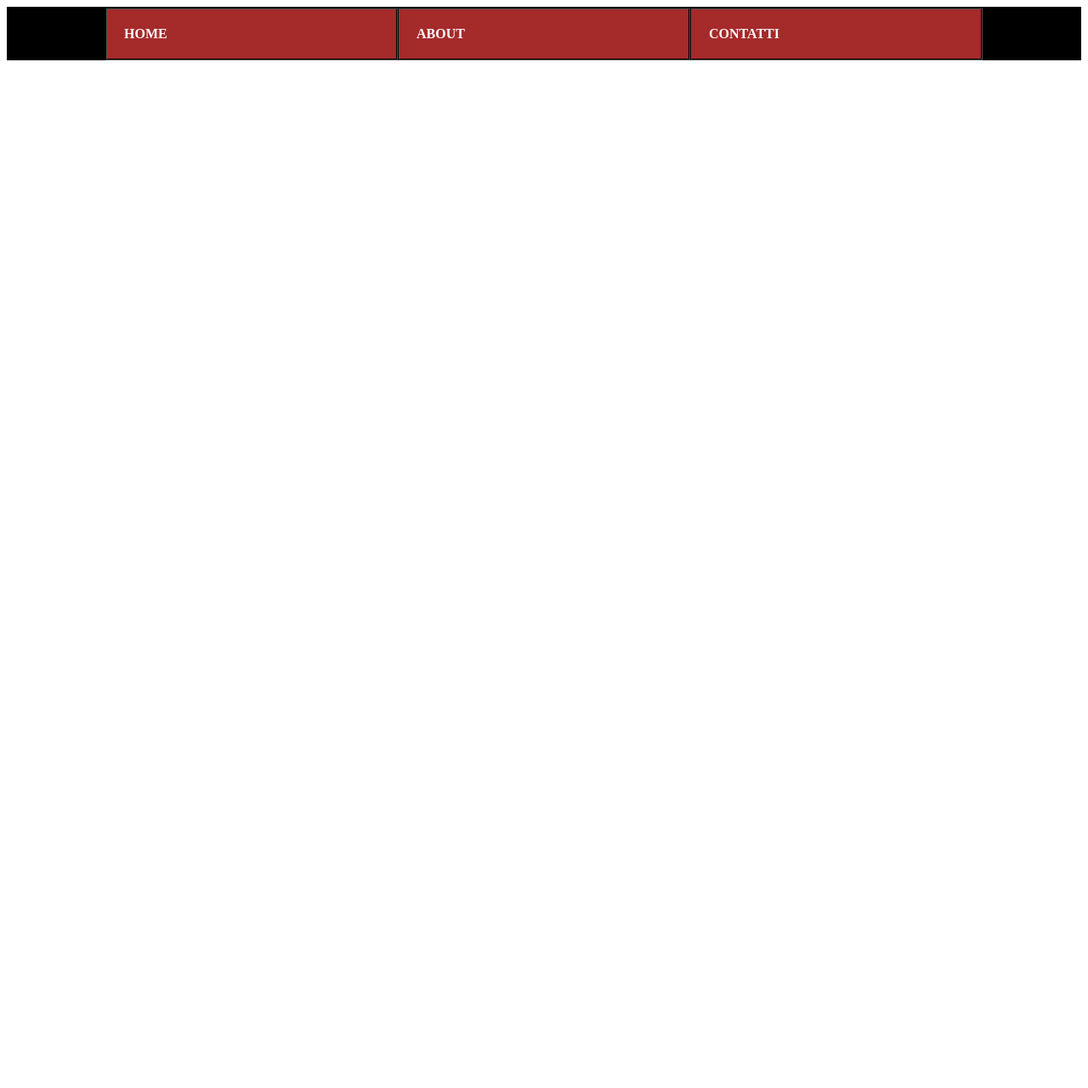
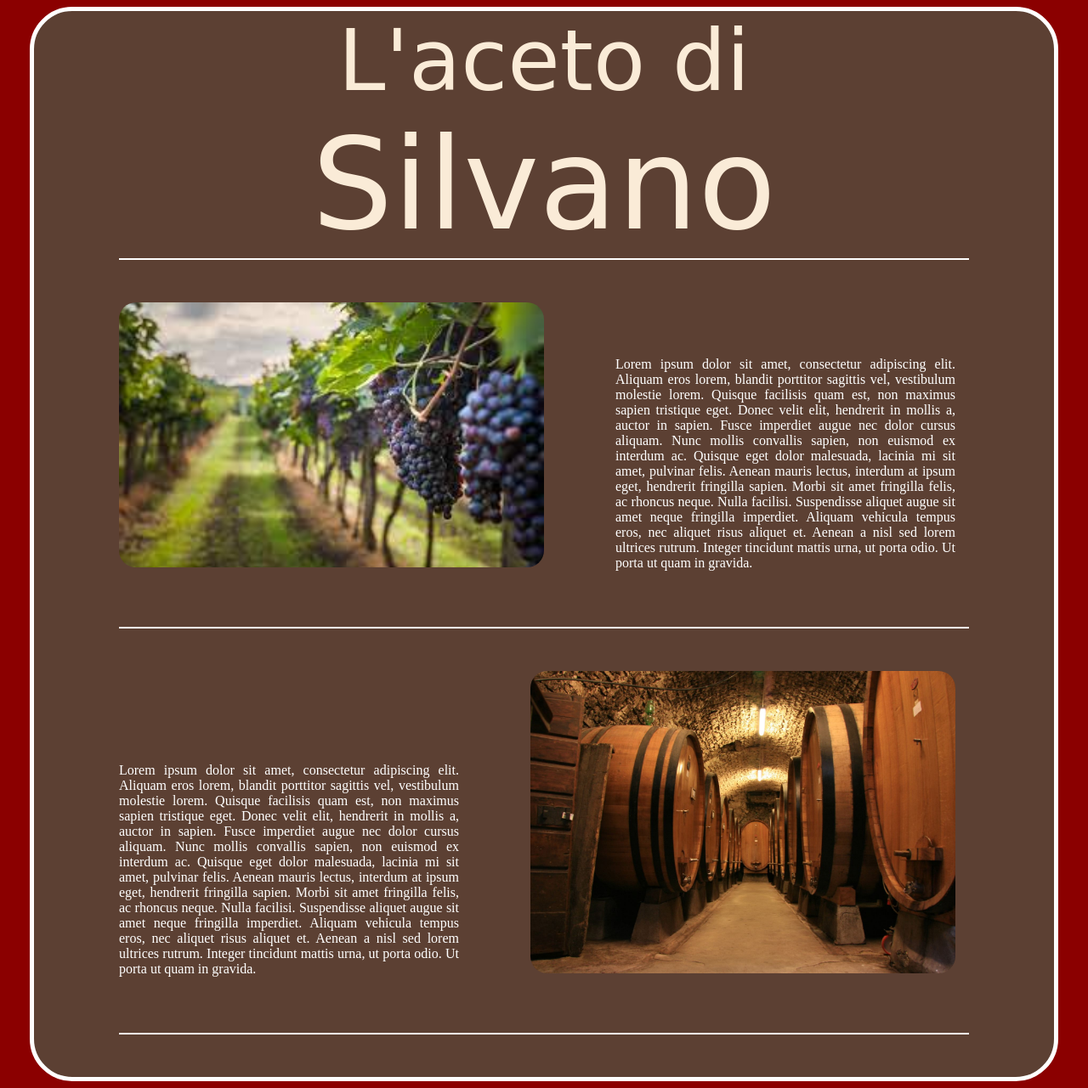
Before and after one commit to Morpheus2899/Aceto-Website, a plain HTML site: page index.html in a window 1280 px wide. Shown: the whole page at 85% size. Before the commit the page ends 800 px from the top, so only its background shows below. Drawn offline with Linux system fonts and the light colour scheme; a web font is replaced by a local one.

Commit message:
first prototype

```diff
--- a/index.html
+++ b/index.html
@@ -3,16 +3,35 @@
 <head>
   <link rel="stylesheet" href="style.css">
   <link rel="" href="">
+  <link rel="preconnect" href="https://fonts.googleapis.com">
+  <link rel="preconnect" href="https://fonts.gstatic.com" crossorigin>
+  <link href="https://fonts.googleapis.com/css2?family=Sofia&display=swap" rel=
+  "stylesheet">
   <meta charset="UTF-8">
   <meta name="viewport" content="width=device-width, initial-scale=1.0">
-  <title>Document</title>
+  <title>L'aceto di Silvano</title>
 </head>
 <body>
-  <div class="super">
+  <div class="main">
     <div class="container">
-      <div class="button">HOME</div>
-      <div class="button">ABOUT</div>
-      <div class="button">CONTATTI</div>
+      <div class="title">L'aceto di</div>
+      <div class="title" id="Silvano">Silvano</div>
+    </div>
+    <div class="text1">
+      <div class="vigneto">
+        <img id="vigneto-img" src="images/vigneto.jpg" alt="vigneto_img">
+        <p class="vigneto" id="vigneto-txt">
+          Lorem ipsum dolor sit amet, consectetur adipiscing elit. Aliquam eros lorem, blandit porttitor sagittis vel, vestibulum molestie lorem. Quisque facilisis quam est, non maximus sapien tristique eget. Donec velit elit, hendrerit in mollis a, auctor in sapien. Fusce imperdiet augue nec dolor cursus aliquam. Nunc mollis convallis sapien, non euismod ex interdum ac. Quisque eget dolor malesuada, lacinia mi sit amet, pulvinar felis. Aenean mauris lectus, interdum at ipsum eget, hendrerit fringilla sapien. Morbi sit amet fringilla felis, ac rhoncus neque. Nulla facilisi. Suspendisse aliquet augue sit amet neque fringilla imperdiet. Aliquam vehicula tempus eros, nec aliquet risus aliquet et. Aenean a nisl sed lorem ultrices rutrum. Integer tincidunt mattis urna, ut porta odio. Ut porta ut quam in gravida.
+        </p>
+      </div>
+    </div>
+    <div class="text2">
+      <div class="botti">
+        <p class="botti" id="botti-txt">
+          Lorem ipsum dolor sit amet, consectetur adipiscing elit. Aliquam eros lorem, blandit porttitor sagittis vel, vestibulum molestie lorem. Quisque facilisis quam est, non maximus sapien tristique eget. Donec velit elit, hendrerit in mollis a, auctor in sapien. Fusce imperdiet augue nec dolor cursus aliquam. Nunc mollis convallis sapien, non euismod ex interdum ac. Quisque eget dolor malesuada, lacinia mi sit amet, pulvinar felis. Aenean mauris lectus, interdum at ipsum eget, hendrerit fringilla sapien. Morbi sit amet fringilla felis, ac rhoncus neque. Nulla facilisi. Suspendisse aliquet augue sit amet neque fringilla imperdiet. Aliquam vehicula tempus eros, nec aliquet risus aliquet et. Aenean a nisl sed lorem ultrices rutrum. Integer tincidunt mattis urna, ut porta odio. Ut porta ut quam in gravida.
+        </p>
+        <img id="botti-img" src="images/botti.jpg" alt="botti_img">
+      </div>
     </div>
   </div>
 </body>
--- a/style.css
+++ b/style.css
@@ -1,25 +1,81 @@
-.container {
-    display: flex;
-    justify-content: center; /* Allineamento orizzontale */
-    align-items: center; /* Allineamento verticale */
-    background-color: black;
-    border-top: 1px solid black;
+body {
+    background-color: darkred;
 }
 
-.button {
-    background-color: brown;
-    padding: 20px;
-    width: 300px;
-    color: white;
-    font-weight: 700;
-    font-family: 'Times New Roman', Times, serif;
-    border: 2px solid black;
-    border-style: groove;
-    transition-timing-function: ease;
-    transition-duration: 0.3s;
+.main {
+    background-color: #5C4033;
+    max-width: 1200px;
+    margin: 0 auto;
+    padding-bottom: 50px;
+    border-radius: 50px;
+    border: 5px solid white;
 }
 
-.button:hover {
-    transform: translateY(+10px);
-    background-color: darkred;
+.container {
+    width: 100%;
+    max-width: 1000px;
+    margin: 0 auto;
 }
+
+.title {
+    color: antiquewhite;
+    font-family: "Sofia", cursive;
+    font-size: 100px;
+    margin: 0 auto;
+    text-align: center;
+}
+
+#Silvano {
+    font-size: 150px;
+    border-bottom: 2px solid white;
+}
+
+.text1 {
+    width: 100%;
+    max-width: 1000px;
+    margin: 0 auto;
+    margin-top: 50px;
+    padding-bottom: 50px;
+    border-bottom: 2px solid white;
+}
+
+.vigneto {
+    display: inline-block;
+}
+
+#vigneto-img {
+    width: 500px;
+    border-radius: 20px;
+}
+
+#vigneto-txt {
+    color: white;
+    text-align: justify;
+    width: 400px;
+    margin-left: 80px;
+}
+
+.text2 {
+    width: 100%;
+    max-width: 1000px;
+    margin: 0 auto;
+    margin-top: 50px;
+    padding-bottom: 50px;
+    border-bottom: 2px solid white;
+}
+
+.botti {
+    display: inline-block;
+}
+
+#botti-img {
+    width: 500px;
+    border-radius: 20px;
+}
+
+#botti-txt {
+    color: white;
+    text-align: justify;
+    width: 400px;
+    margin-right: 80px;
+}
```
Also changed, not shown: images/botti.jpg (added), images/vigneto.jpg (added).
